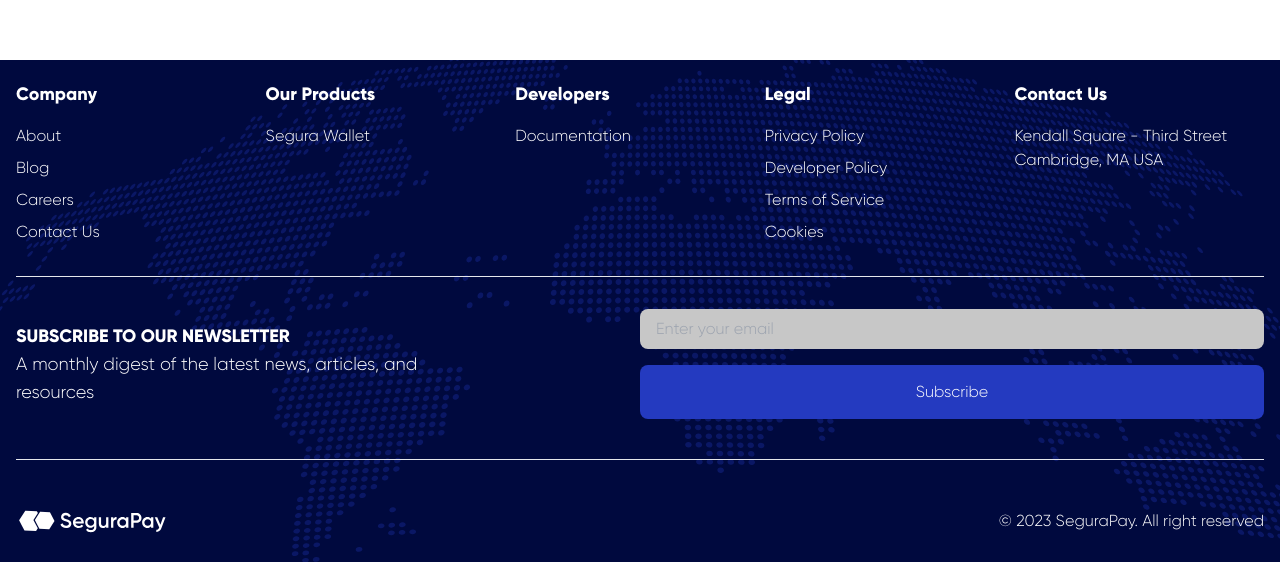
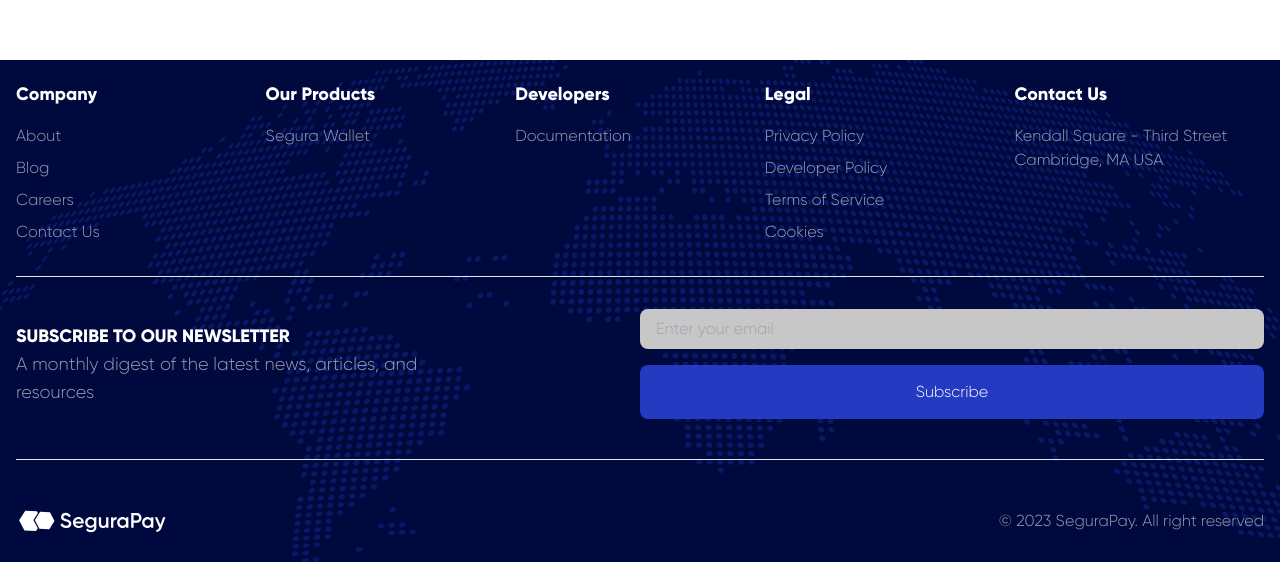
Before and after one commit to pleasantvik/segurapay, a Next.js app: page / in a window 1280 px wide. Shown: the part 840-1402 px from the top of the page. Built offline with nearby package versions, Linux system fonts and the light colour scheme.

Commit message:
global styling

```diff
--- a/src/components/Footer.tsx
+++ b/src/components/Footer.tsx
@@ -103,7 +103,10 @@
                   {items.map((el, index) => {
                     const { name, pathUrl } = el;
                     return (
-                      <li className="text-white mb-2" key={index}>
+                      <li
+                        className="text-white text-opacity-60 mb-2"
+                        key={index}
+                      >
                         {name}
                       </li>
                     );
@@ -121,7 +124,7 @@
             <h3 className="font-semibold text-lg">
               SUBSCRIBE TO OUR NEWSLETTER
             </h3>
-            <p className="text-lg leading-7">
+            <p className="text-lg leading-7 text-white text-opacity-60">
               A monthly digest of the latest news, articles, and <br />{" "}
               resources
             </p>
@@ -147,7 +150,7 @@
         <div className="flex flex-col md:flex-row justify-between items-center text-white">
           <Image src="/asset/images/Logo.svg" alt="" height={150} width={150} />
 
-          <div>
+          <div className="text-white text-opacity-60">
             &copy; {new Date().getFullYear()} SeguraPay. All right reserved
           </div>
         </div>
--- a/src/components/about/OurCompany.tsx
+++ b/src/components/about/OurCompany.tsx
@@ -10,7 +10,7 @@
     <div>
       <section className="flex bg-[#EFFBFF] flex-col justify-start  items-center relative  sm:h-[300px] md:h-[400px] pt-8">
         <h2 className="text-[#243AC0]">Our Company</h2>
-        <h1 className="text-[#1E1D1D] font-semibold text-[2rem] text-center flex flex-col ">
+        <h1 className="text-[#1E1D1D] font-semibold lg:text-[2rem] text-center flex flex-col sm:text-[1.5rem] leading-tight">
           <span>Reliable and trustworthy partner</span>
           <span> for financial institutions</span>
         </h1>
```
Also changed, not shown: public/asset/images/destop.svg (added), 1 other file (tests, documents, lock files or other folders).
